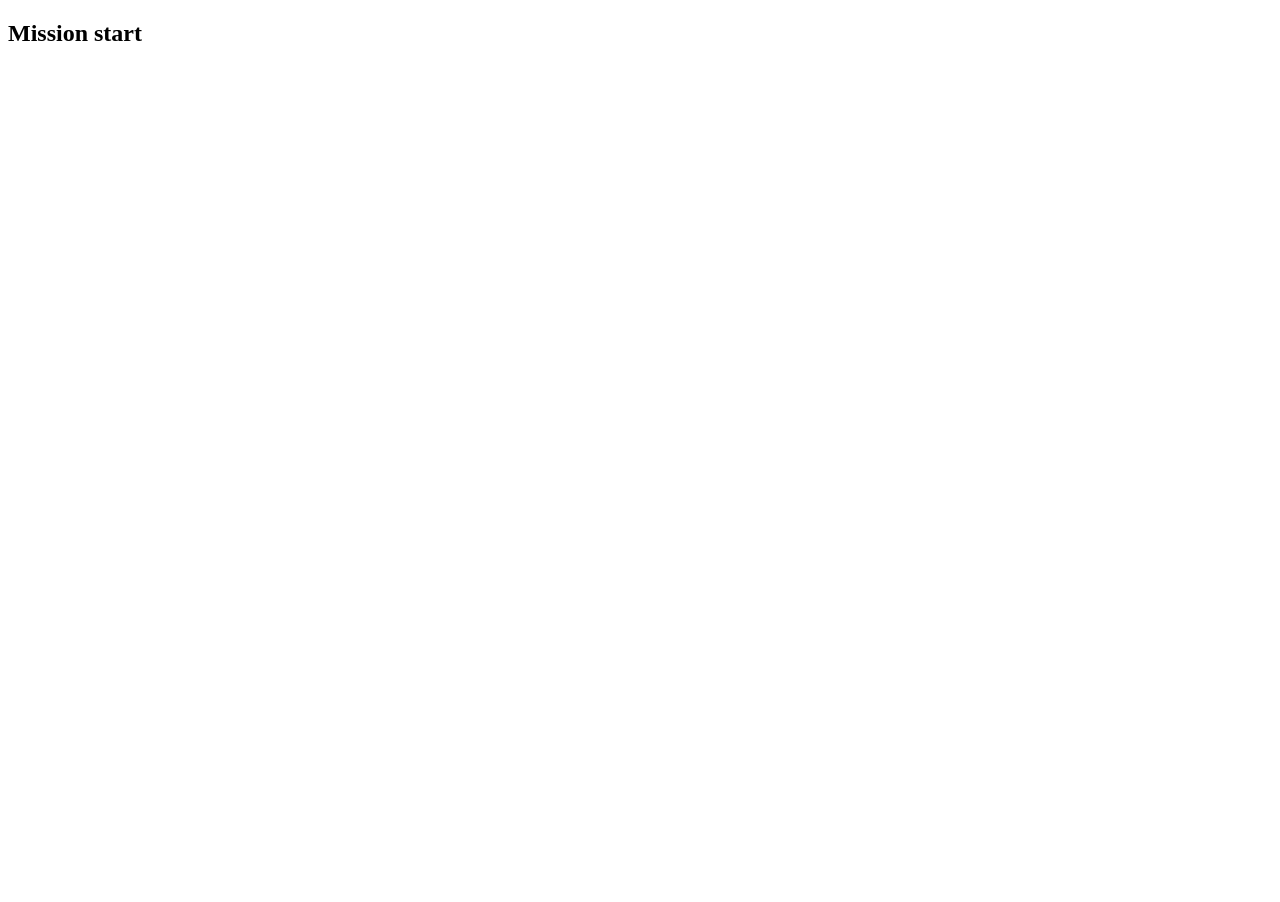
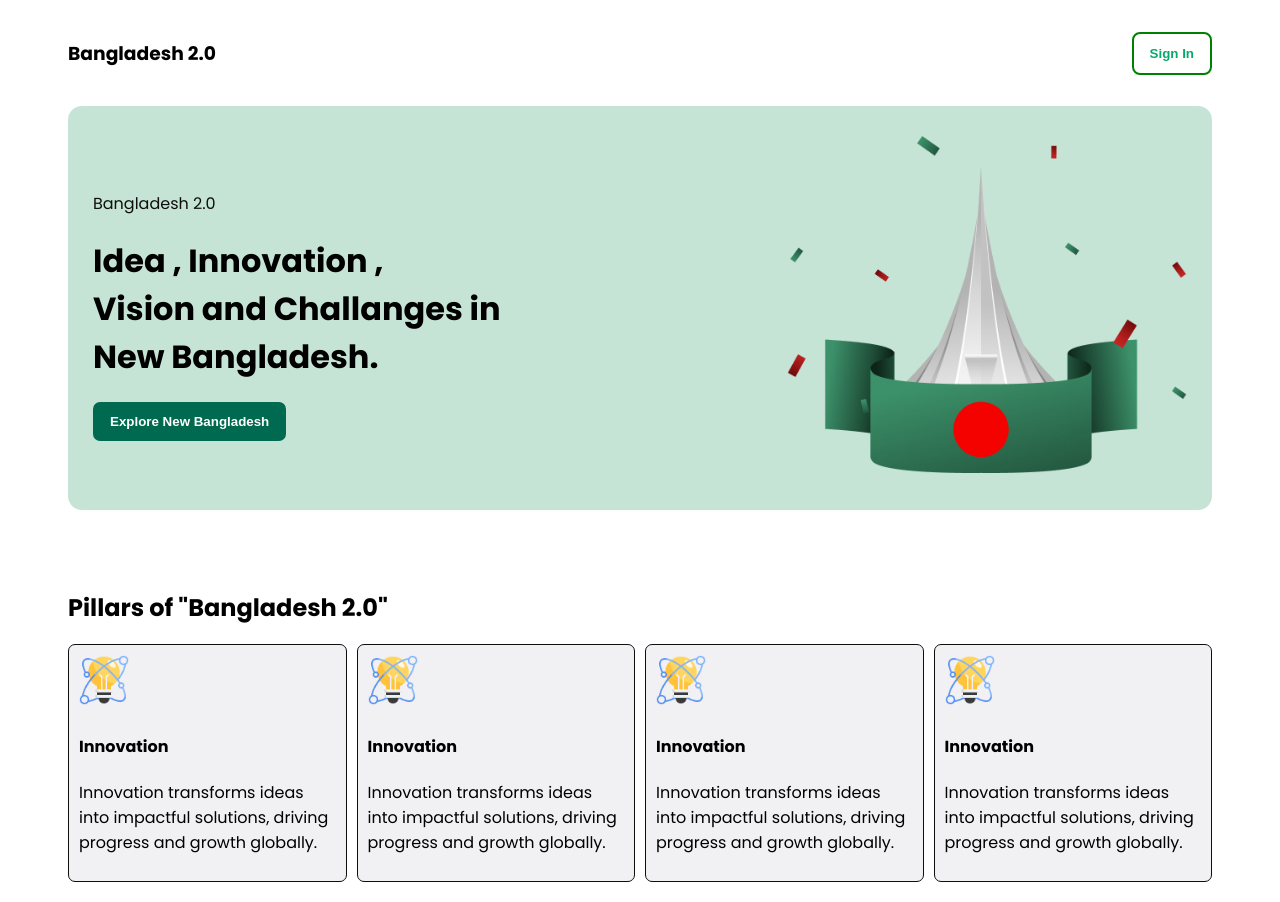
Before and after one commit to rifat-two-eight/mission-1, a plain HTML site: page index.html in a window 1280 px wide. Before the commit the page ends 800 px from the top, so only its background shows below. Drawn offline with Linux system fonts and the light colour scheme.

Commit message:
nav done

```diff
--- a/index.html
+++ b/index.html
@@ -3,9 +3,70 @@
   <head>
     <meta charset="UTF-8" />
     <meta name="viewport" content="width=device-width, initial-scale=1.0" />
-    <title>Document</title>
+    <title>NewBD</title>
+    <link rel="stylesheet" href="styles/color.css" />
   </head>
-  <body>
-    <h2>Mission start</h2>
+  <body class="poppins-regular">
+    <header class="full-body">
+      <!-- nav section -->
+      <div class="nav">
+        <h3>Bangladesh 2.0</h3>
+        <button class="btn-primary">Sign In</button>
+      </div>
+      <!-- banner section -->
+      <div class="banner-divide">
+        <div>
+          <p class="mini-text">Bangladesh 2.0</p>
+          <h1>
+            Idea , Innovation ,<br />Vision and Challanges in <br />New
+            Bangladesh.
+          </h1>
+          <button class="btn-explore">Explore New Bangladesh</button>
+        </div>
+        <div>
+          <img class="hero-img" src="/assets/hero.png" alt="" />
+        </div>
+      </div>
+    </header>
+    <main class="full-body">
+      <!-- pillars of Bangladesh -->
+      <section>
+        <h2>Pillars of "Bangladesh 2.0"</h2>
+        <div class="card-style">
+          <div class="single-card">
+            <img class="card-img" src="/assets/card-icon.png" alt="" />
+            <h4>Innovation</h4>
+            <p>
+              Innovation transforms ideas into impactful solutions, driving
+              progress and growth globally.
+            </p>
+          </div>
+          <div class="single-card">
+            <img class="card-img" src="/assets/card-icon.png" alt="" />
+            <h4>Innovation</h4>
+            <p>
+              Innovation transforms ideas into impactful solutions, driving
+              progress and growth globally.
+            </p>
+          </div>
+          <div class="single-card">
+            <img class="card-img" src="/assets/card-icon.png" alt="" />
+            <h4>Innovation</h4>
+            <p>
+              Innovation transforms ideas into impactful solutions, driving
+              progress and growth globally.
+            </p>
+          </div>
+          <div class="single-card">
+            <img class="card-img" src="/assets/card-icon.png" alt="" />
+            <h4>Innovation</h4>
+            <p>
+              Innovation transforms ideas into impactful solutions, driving
+              progress and growth globally.
+            </p>
+          </div>
+        </div>
+      </section>
+    </main>
   </body>
 </html>
--- /dev/null
+++ b/styles/color.css
@@ -0,0 +1,73 @@
+@import url("https://fonts.googleapis.com/css2?family=Poppins:ital,wght@0,100;0,200;0,300;0,400;0,500;0,600;0,700;0,800;0,900;1,100;1,200;1,300;1,400;1,500;1,600;1,700;1,800;1,900&display=swap");
+
+.poppins-regular {
+  font-family: "Poppins", serif;
+  font-weight: 400;
+  font-style: normal;
+}
+
+.btn-primary {
+  background-color: white;
+  border: 2px solid green;
+  padding: 12px 16px;
+  border-radius: 8px;
+  transition-duration: 0.4s;
+  font-weight: bold;
+  color: #04aa6d;
+}
+.btn-primary:hover {
+  background-color: #0f9463;
+  color: white;
+}
+.full-body {
+  margin: 20px 60px;
+}
+.nav {
+  display: flex;
+  justify-content: space-between;
+  align-items: center;
+}
+.banner-divide {
+  display: flex;
+  justify-content: space-between;
+  align-items: center;
+  background-color: #c6e4d6;
+  padding: 30px 25px;
+  border-radius: 14px;
+  margin-top: 20px;
+  margin-bottom: 80px;
+}
+.hero-img {
+  width: 400px;
+}
+.mini-text {
+  color: #0e0e0e;
+}
+.btn-explore {
+  background-color: #006a50;
+  color: white;
+  border: none;
+  padding: 12px 17px;
+  font-weight: bold;
+  border-radius: 7px;
+  transition-duration: 0.4s;
+}
+.btn-explore:hover {
+  background-color: #c6e4d6;
+  color: black;
+  border: 1px solid;
+}
+.card-img {
+  width: 50px;
+}
+.card-style {
+  display: flex;
+  justify-content: space-between;
+  gap: 10px;
+}
+.single-card {
+  background-color: #f1f1f3;
+  border: 1px solid #0e0e0e;
+  border-radius: 7px;
+  padding: 10px;
+}
```
Also changed, not shown: assets/al-jazeera.png (added), assets/card-icon.png (added), assets/facebook.png (added), assets/hero.png (added), assets/instagram.png (added), assets/quote-bg.png (added), assets/satelite.png (added), assets/x.png (added).
